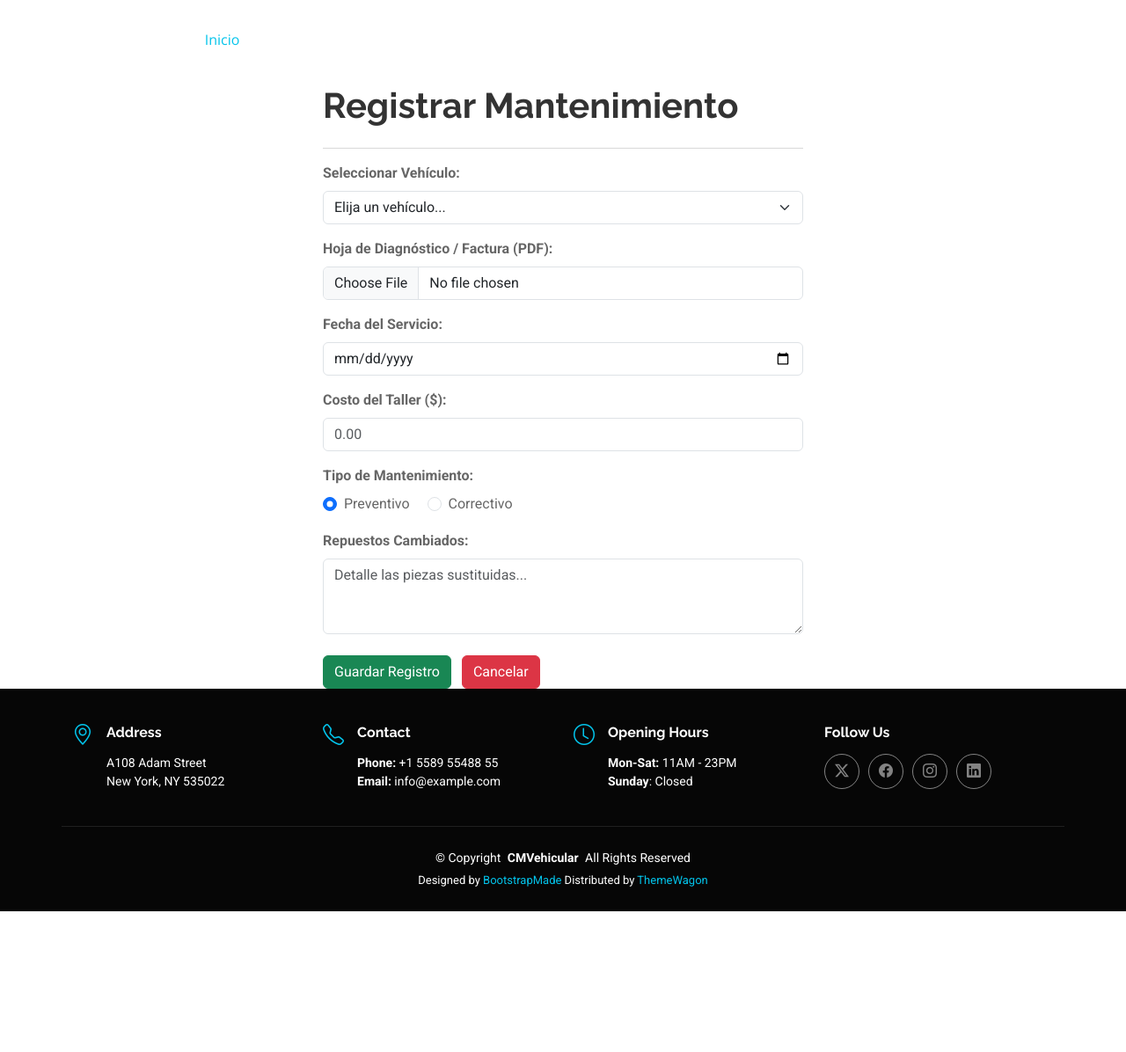
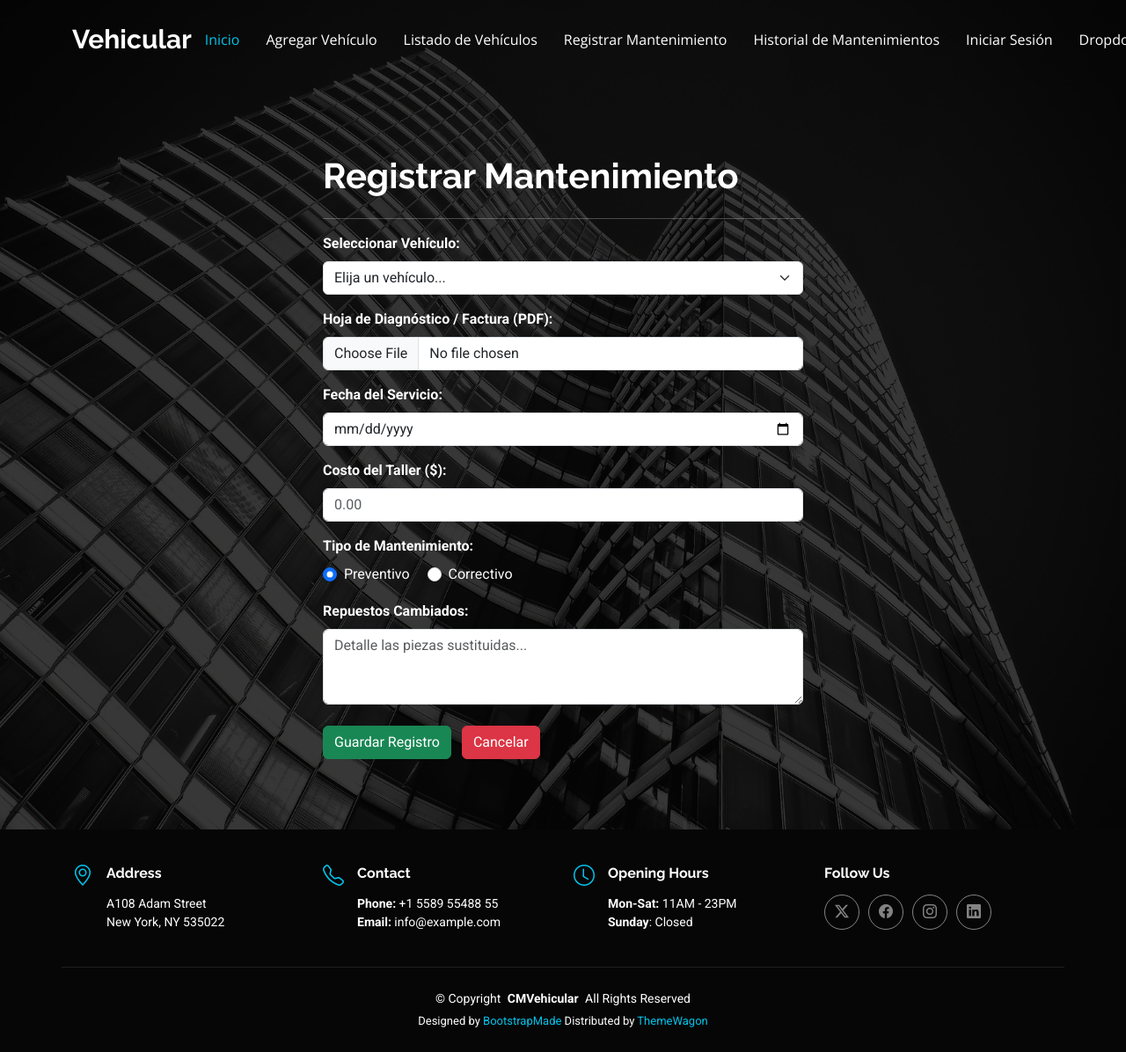
Before and after one commit to carlos00012/CMVehicular, a Django app: page /nuevoMantenimiento/ in a window 1280 px wide. Shown: the whole page at 88% size. Before the commit the page ends 1036 px from the top, so only its background shows below. Run offline with Django 5.2, Linux system fonts and the light colour scheme; data comes from the database, SQL or seed files in the repository; some libraries are stand-ins or nearby versions.

Commit message:
mejorar estructura y estilo de formularios en las plantillas de mantenimiento y vehículo

```diff
--- a/Flota/templates/nuevoMantenimiento.html
+++ b/Flota/templates/nuevoMantenimiento.html
@@ -1,6 +1,9 @@
 {% extends 'plantillaPrincipal.html' %}
 {% load static %}
 {% block contenido %}
+<main class="main">
+  <section id="hero" class="hero section dark-background">
+    <img src="{% static 'assets/img/hero-bg.jpg' %}" class="hero-bg" alt="" data-aos="fade-in">
         <div class="container mt-5">
             <div class="row justify-content-center">
                 <div class="col-md-6">
@@ -59,4 +62,6 @@
                 </div>
             </div>
         </div>
+    </section>
+</main>
 {% endblock %}
--- a/Flota/templates/nuevoVehiculo.html
+++ b/Flota/templates/nuevoVehiculo.html
@@ -1,6 +1,9 @@
 {% extends 'plantillaPrincipal.html' %}
 {% load static %}
 {% block contenido %}
+<main class="main">
+  <section id="hero" class="hero section dark-background">
+    <img src="{% static 'assets/img/hero-bg.jpg' %}" class="hero-bg" alt="" data-aos="fade-in">
         <div class="container">
                 <div class="row">
                     <div class="col-md-3"></div>
@@ -63,5 +66,7 @@
                     </div>
                 </div>
             </div>
+    </section>
 
+</main>
 {% endblock %}
```
Lines whose indentation alone changed are shown as unchanged.
